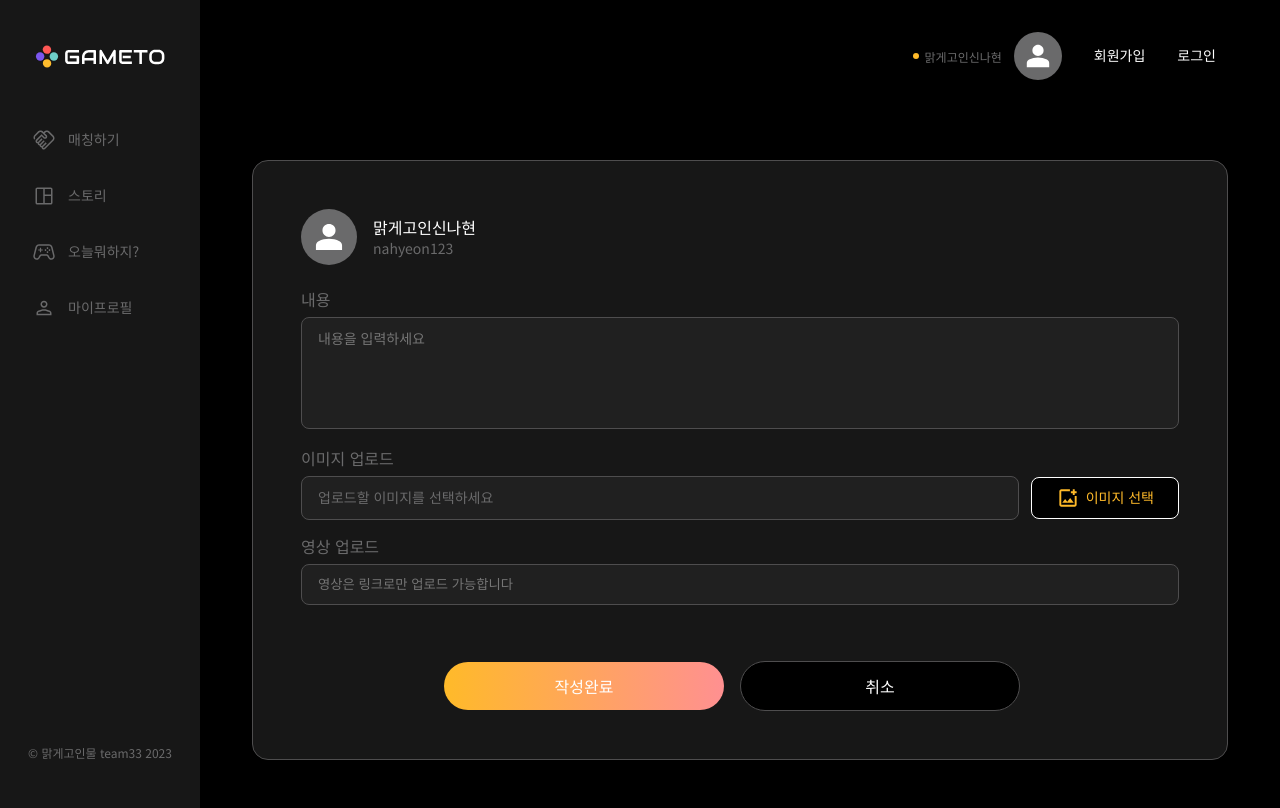
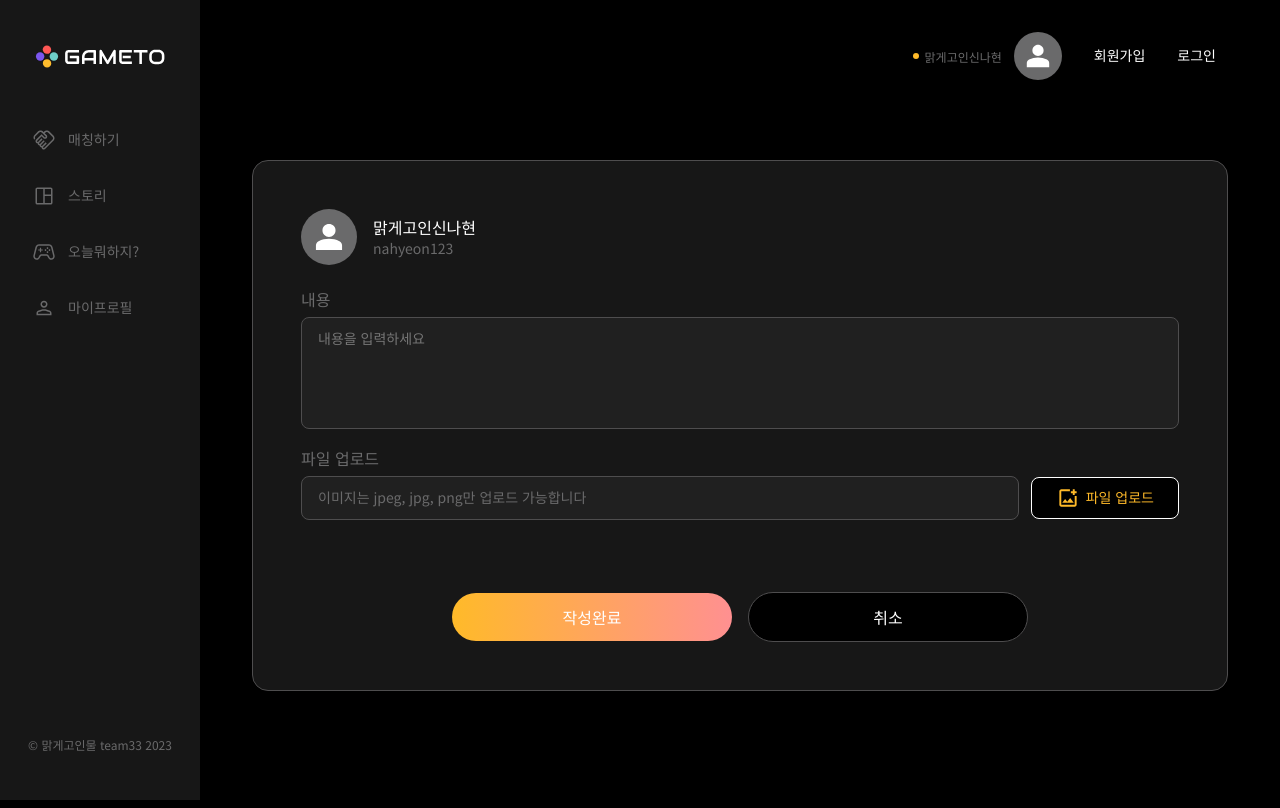
Before and after one commit to codestates-seb/seb41_main_033, a React (Create React App) app in the folder client/: page /storywrite in a window 1280 px wide. Built offline with nearby package versions, Linux system fonts and the light colour scheme; what js-confetti would draw is missing.

Commit message:
[FE feat] #103 스토리 작성 컴포넌트 수정

```diff
--- a/client/src/pages/StoryWrite.jsx
+++ b/client/src/pages/StoryWrite.jsx
@@ -1,129 +1,6 @@
-import { useState } from "react";
-import styled from "styled-components";
-import { ReactComponent as ImgUploadIcon } from "./../assets/addPhoto.svg";
-import SinglePofileWrap from "../components/SingleProfileWrap";
-
-const Wrap = styled.div`
-	width: 100%;
-
-	input[type="text"] {
-		width: 100%;
-		padding: 12px 16px;
-		border-radius: var(--border-radius-sm);
-	}
-`;
-
-const InputTextArea = styled.div`
-	margin: 24px 0 16px 0;
-
-	textarea {
-		resize: none;
-		width: 100%;
-		min-height: 112px;
-		padding: 12px 16px;
-		background: var(--input-color);
-		border: 1px solid var(--border-color);
-		border-radius: var(--border-radius-sm);
-		font-size: var(--font-body2-size);
-		color: var(--strong-color);
-	}
-`;
-
-const InputFile = styled.div`
-	.custom_label {
-		margin-bottom: 8px;
-	}
-	.custom_input_wrap {
-		display: flex;
-		align-items: center;
-		margin-bottom: 16px;
-		font-size: var(--font-body2-size);
-
-		.custom_input {
-			flex: 1;
-			position: relative;
-			padding: 12px 16px;
-			margin-right: 12px;
-			background: var(--input-color);
-			border: 1px solid var(--border-color);
-			border-radius: var(--border-radius-sm);
-
-			input[type="file"] {
-				position: absolute;
-				left: 0;
-				top: 0;
-				width: 100%;
-				height: 100%;
-				opacity: 0;
-			}
-		}
-		.cutomt_btn {
-			flex: none;
-			display: flex;
-			align-items: center;
-			padding: 8px 24px;
-			margin: 0;
-			background: var(--bg-color);
-			border: 1px solid var(--white);
-			border-radius: var(--border-radius-sm);
-			color: var(--primary-color);
-
-			svg {
-				width: 24px;
-				height: 24px;
-				margin-right: 6px;
-			}
-		}
-	}
-`;
-
-const BtnWrap = styled.div`
-	padding-top: 56px;
-	text-align: center;
-
-	button {
-		width: 280px;
-		margin-right: 16px;
-	}
-	button:last-child {
-		margin-rigth: 0;
-	}
-`;
+import StoryInputArea from "../components/StoryInputArea";
 
 const StoryWrite = () => {
-	const [fileName, setFileName] = useState("업로드할 이미지를 선택하세요");
-	const handleOnchange = (e) => {
-		setFileName(e.currentTarget.files[0].name);
-	};
-	return (
-		<Wrap className="card big">
-			<SinglePofileWrap imgSize="big" name="맑게고인신나현" subInfo="nahyeon123" />
-			<InputTextArea>
-				<label>내용</label>
-				<textarea placeholder="내용을 입력하세요"></textarea>
-			</InputTextArea>
-			<InputFile>
-				<div className="custom_label">이미지 업로드</div>
-				<div className="custom_input_wrap">
-					<div className="custom_input">
-						{fileName}
-						<input type="file" onChange={(e) => handleOnchange(e)} id="selectImg"></input>
-					</div>
-					<label htmlFor="selectImg" className="cutomt_btn">
-						<ImgUploadIcon />
-						이미지 선택
-					</label>
-				</div>
-			</InputFile>
-			<div>
-				<label>영상 업로드</label>
-				<input type="text" placeholder="영상은 링크로만 업로드 가능합니다" />
-			</div>
-			<BtnWrap>
-				<button className="em">작성완료</button>
-				<button className="normal">취소</button>
-			</BtnWrap>
-		</Wrap>
-	);
+	return <StoryInputArea page="write" />;
 };
 export default StoryWrite;
```
